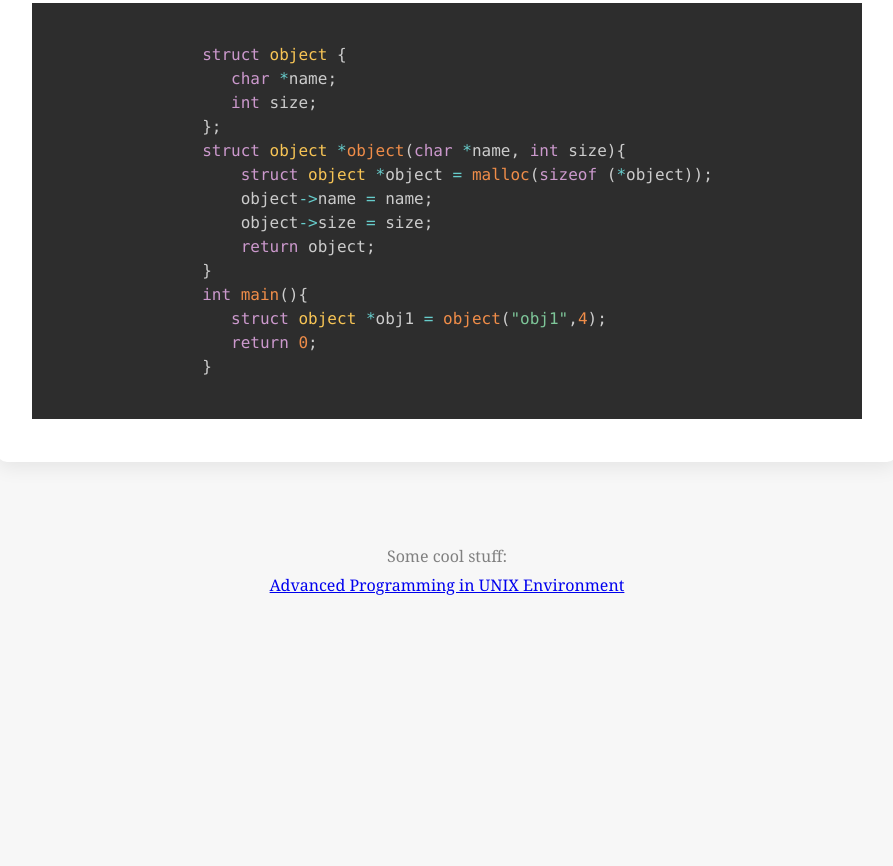
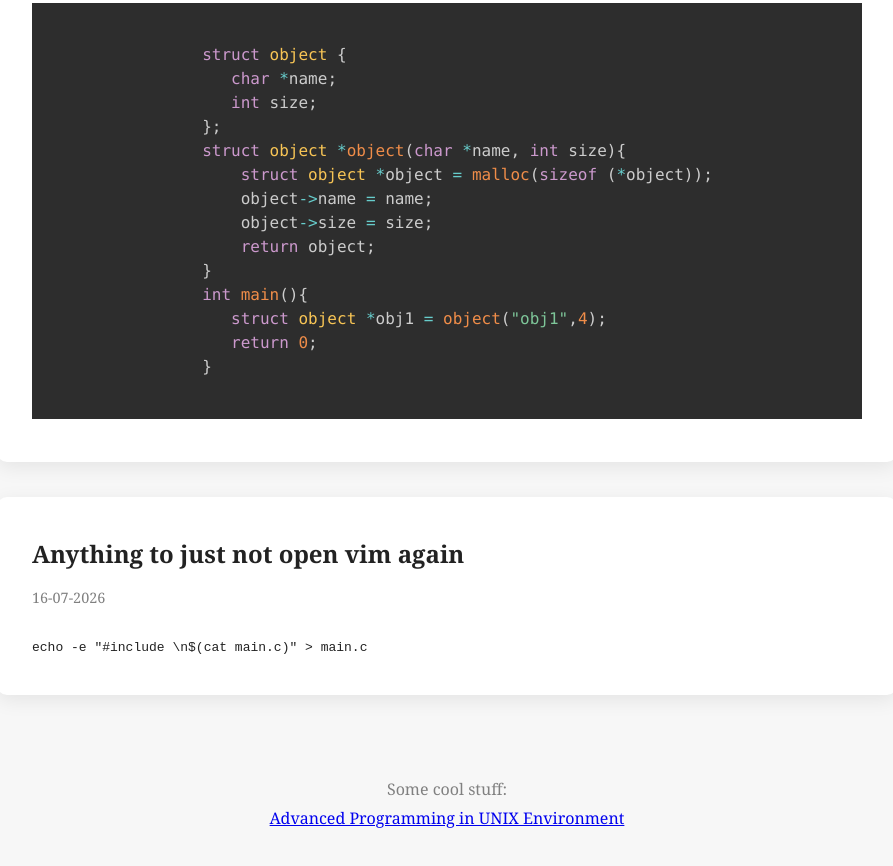
Before and after one commit to Adarshupase/vaporware, a plain HTML site: page index.html in a window 1280 px wide. Shown: the part 1007-1873 px from the top of the page, without its empty margins (193-1086 px from the left). Before the commit the page ends 1646 px from the top, so only its background shows below. Drawn offline with nearby package versions, Linux system fonts and the light colour scheme.

Commit message:
Add new article section to index.html

```diff
--- a/index.html
+++ b/index.html
@@ -62,6 +62,11 @@ the va_list still advances using va_arg and then some random value from the stac
                 }
             </code></pre>
     </article>
+    <article class="post">
+        <h2>Anything to just not open vim again</h2>
+        <div class='date'> 16-07-2026 </div>
+        <code>echo -e "#include <stdlib.h>\n$(cat main.c)" > main.c</code>
+    </article>
 
 </main>
 
```
